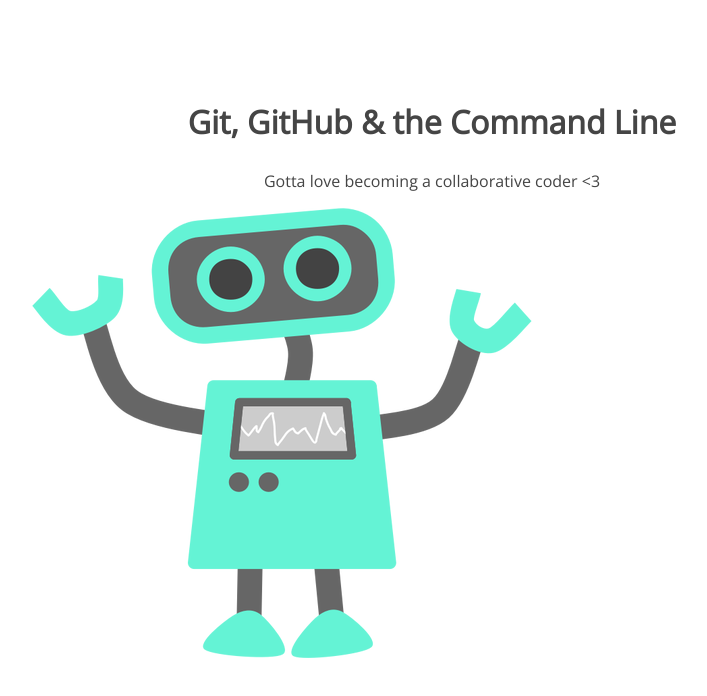
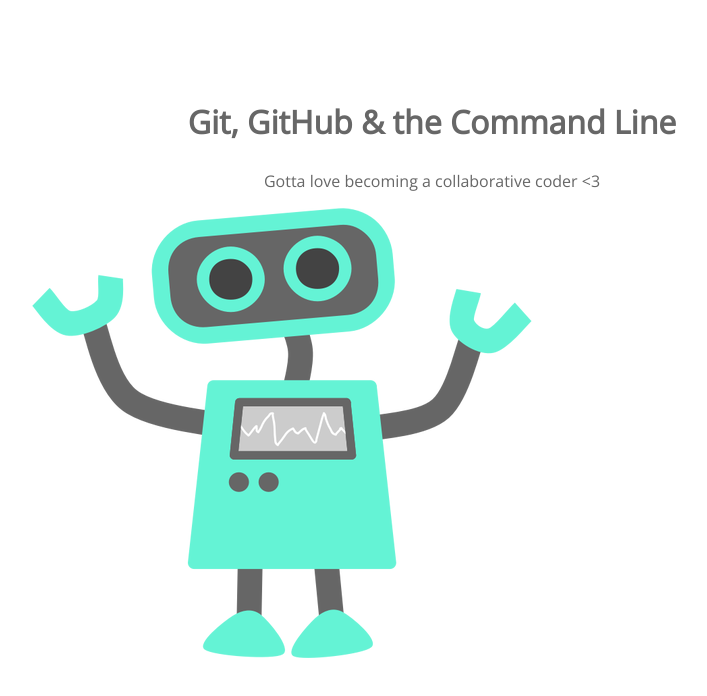
Before and after one commit to AbbiAld/105-project, a plain HTML site: page index.html in a window 1280 px wide. Shown: the whole page, without its empty margins (208-915 px from the left). Drawn offline with nearby package versions, Linux system fonts and the light colour scheme.

Commit message:
changed section p section h1 color

```diff
--- a/css/style.css
+++ b/css/style.css
@@ -5,7 +5,7 @@
 section h1,
 section p {
 	text-align: center;
-	color: #454545;
+	color: #676767;
 }
 section h1 {
 	font: 32px 'Open Sans';
```
